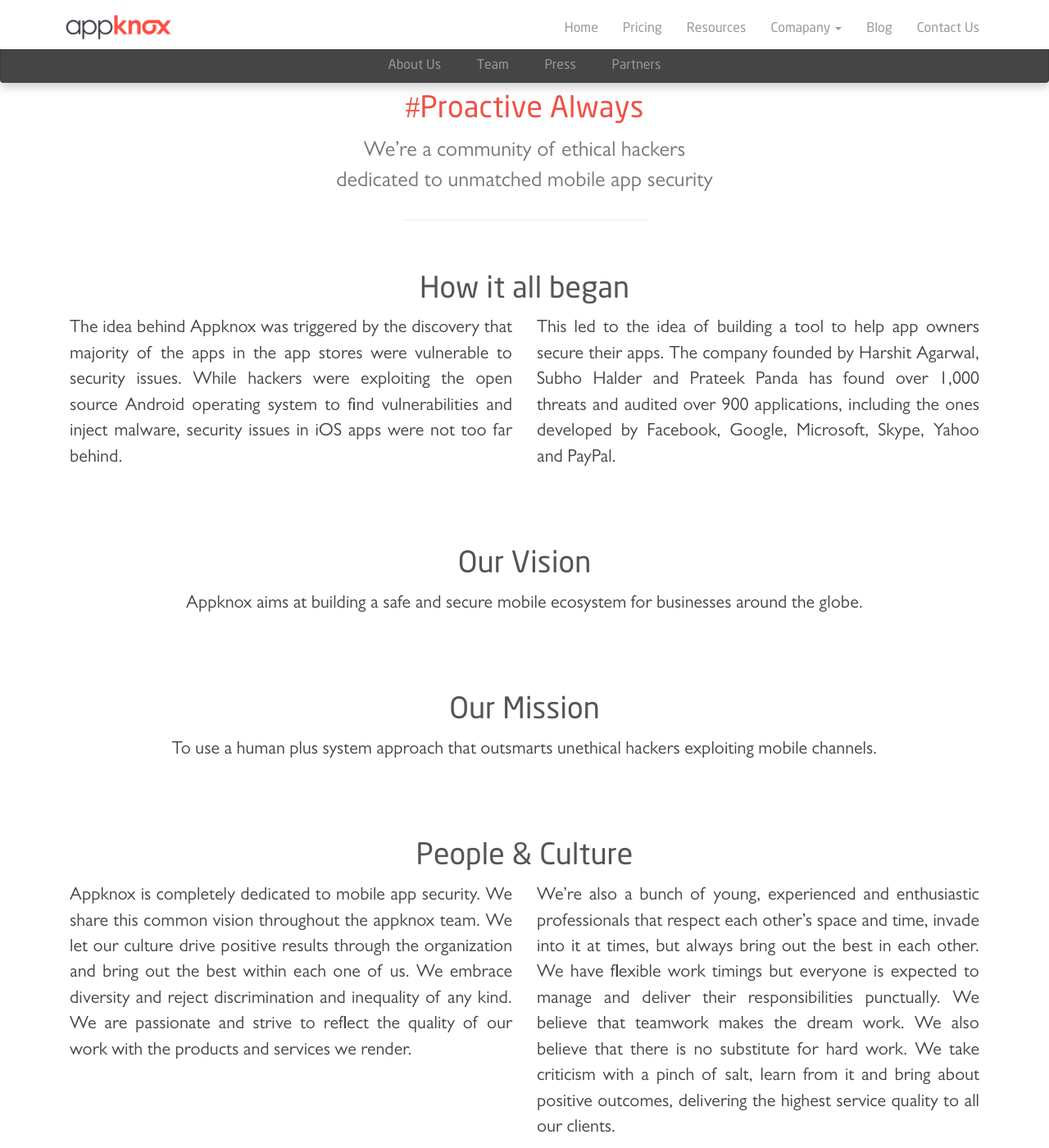
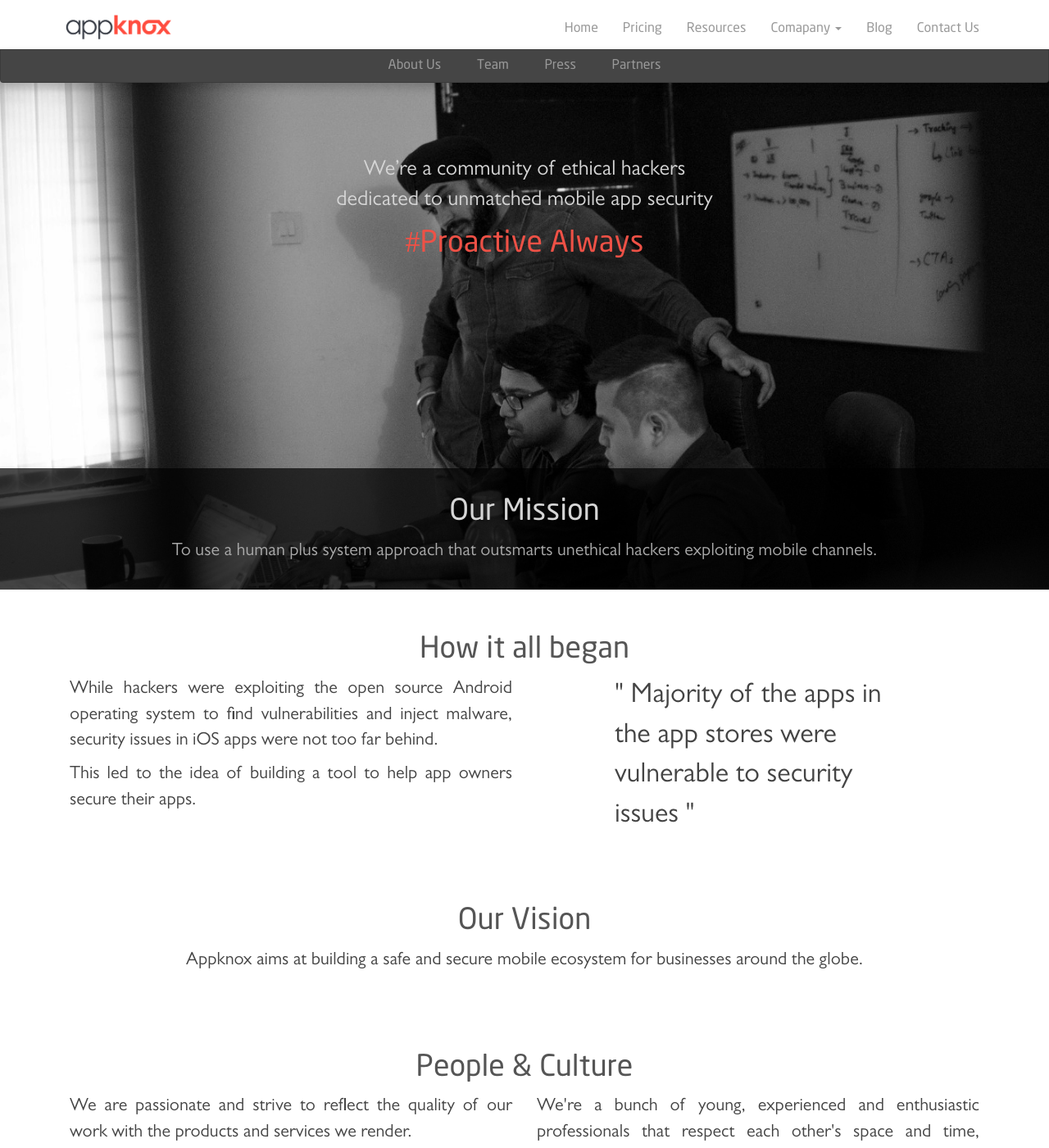
Before and after one commit to appknox/website, a Jekyll site: the page built from company.html, in a window 1280 px wide and 1400 px high. Shown: the whole window at 82% size. Built offline with Jekyll 4.4.1, drawn with Linux system fonts in a browser that asks for light colours; nearby versions of some CDN libraries; some of the changed text lies outside the part shown.

Commit message:
company page revamp

```diff
--- a/_includes/footer.html
+++ b/_includes/footer.html
@@ -84,7 +84,7 @@
       </fieldset>
       <fieldset class="form-group col-md-6 col-sm-6">
         <div id="email-cu-error" class="cu-form-eorror red"></div>
-        <input type="email" class="form-control" name="email" placeholder="Email">
+        <input type="email" class="form-control" name="email" placeholder="Work Email">
       </fieldset>
       <fieldset class="form-group col-md-6 col-sm-6">
         <div id="company-cu-error" class="cu-form-eorror red"></div>
@@ -113,19 +113,7 @@
         </li>
         <li class="col-md-4 col-sm-6" id="talk-to-us-input-li" data-selected="no">
           <div class="ak-cb-depth"><div class="ak-cb-depth-inner"></div></div>
-          <div class="ak-cb-title">Talk to Us</div>
-        </li>
-        <li class="col-md-4 col-sm-6" id="partner-input-li" data-selected="no">
-          <div class="ak-cb-depth"><div class="ak-cb-depth-inner"></div></div>
-          <div class="ak-cb-title">Partner</div>
-        </li>
-        <li class="col-md-4 col-sm-6" id="career-input-li"  data-selected="no">
-          <div class="ak-cb-depth"><div class="ak-cb-depth-inner"></div></div>
-          <div class="ak-cb-title">Career</div>
-        </li>
-        <li class="col-md-4 col-sm-6" id="press-input-li"  data-selected="no">
-          <div class="ak-cb-depth"><div class="ak-cb-depth-inner"></div></div>
-          <div class="ak-cb-title">Press</div>
+          <div class="ak-cb-title">Enquire</div>
         </li>
       </ul>
       <fieldset class="form-group col-md-12">
--- a/company.html
+++ b/company.html
@@ -7,16 +7,23 @@
 <section id="about-us">
   <div class="container text-center" id="company-page">
     <div class="col-md-12 col-sm-12" id="company-header">
-      <p>
-          <h1 class="red">
-          #Proactive Always
-          </h1>
-      </p>
-      <p class="big-font gray-7">
+      <p class="big-font light-white">
            We’re a community of ethical hackers <br> dedicated to unmatched mobile app security
       </p>
     </div>
-    <div class="horz-split-1x"><span></span></div>
+    <p>
+        <h1 class="red">
+        #Proactive Always
+        </h1>
+    </p>
+  </div>
+  <div class="gray-a trans-black-bg" id="mission-zone">
+    <ul class="container ">
+      <li><h1 class="text-center light-white">Our Mission</h1></li>
+      <li>
+        <p class="text-center medium-font">To use a human plus system approach that outsmarts unethical hackers exploiting mobile channels.</p>
+      </li>
+    </ul>
   </div>
 </section>
 <section>
@@ -25,20 +32,18 @@
     <li>
       <div class="col-md-6 col-sm-6">
         <p class="text-justify medium-font">
-            The idea behind Appknox was triggered by the discovery that
-            majority of the apps in the app stores were vulnerable to
-            security issues. While hackers were exploiting the open source
+            While hackers were exploiting the open source
              Android operating system to find vulnerabilities and
             inject malware, security issues in iOS apps were not too far behind.
         </p>
-      </div>
-      <div class="col-md-6 col-sm-6">
         <p class="text-justify medium-font">
           This led to the idea of building a tool to help
           app owners secure their apps.
-          The company founded by Harshit Agarwal, Subho Halder and
-           Prateek Panda has found over 1,000 threats and audited over 900
-          applications, including the ones developed by Facebook, Google, Microsoft, Skype, Yahoo and PayPal.
+        </p>
+      </div>
+      <div class="col-md-6 col-sm-6">
+        <p class="text-justify xl-font small-para">
+          " Majority of the apps in the app stores were vulnerable to security issues "
         </p>
       </div>
     </li>
@@ -53,35 +58,26 @@
     </li>
   </ul>
 </section>
-
-<section>
-  <ul class="container ak-container">
-    <li><h1 class="text-center gray-5">Our Mission</h1></li>
-    <li>
-      <p class="text-center medium-font">To use a human plus system approach that outsmarts unethical hackers exploiting mobile channels.</p>
-    </li>
-  </ul>
-</section>
-
 <section>
   <ul class="container ak-container">
     <li><h1 class="text-center gray-5">People & Culture</h1></li>
     <li>
       <div class="col-md-6 col-sm-6 ">
         <p class="text-justify medium-font">
-          Appknox is completely dedicated to mobile app security. We share this common vision throughout the
-           appknox team. We let our culture drive positive results through the organization and bring out the
-           best within each one of us. We embrace diversity and reject discrimination and inequality of any kind.
-            We are passionate and strive to reflect the quality of our work with the products and services we render.
+          We are passionate and strive to reflect the quality of our work with the products and services we render.
+        </p>
+        <p class="xl-font">
+          " We believe that teamwork makes the dream work. "
         </p>
       </div>
       <div class="col-md-6 col-sm-6">
         <p class="text-justify medium-font">
-          We’re also a bunch of young, experienced and enthusiastic professionals that respect each other’s space and time,
-          invade into it at times, but always bring out the best in each other. We have flexible work timings but everyone
-          is expected to manage and deliver their responsibilities punctually. We believe that teamwork makes the dream work.
-          We also believe that there is no substitute for hard work. We take criticism with a pinch of salt, learn from
-          it and bring about positive outcomes, delivering the highest service quality to all our clients.
+          We're a bunch of young, experienced and enthusiastic professionals that respect each other's space and time, invavde into
+          it at times, but always bring out the best in each other. We follow a flexible routine and everyone is expected to manage and
+          deliver their repsponsibilities puctually. We also believe that there is no substitute for hard work.
+        </p>
+        <p class="text-justify medium-font">
+          Besides war room conversations and constructive criticism, we accept all kinds of food and outings!
         </p>
       </div>
     </li>
@@ -95,8 +91,8 @@
   <ul class="container ak-container">
     <li><h1 class="text-center gray-5">Team</h1></li>
     <li class="midsize-container">
-      <p class="text-center medium-font">We are a team of young individuals passionate about technology and security. Our mission is to make
-        the mobile ecosystem safe and secure for everyone. Write to us if you want to be part of this journey.
+      <p class="text-center medium-font">We have a team of young, experienced, enthusiastic and intelligent anti-hacking professionals
+        dedicated to keep our clients secure.
       </p>
     </li>
     <li id="team-members-zone" class="text-center">
@@ -160,6 +156,15 @@
         {% endfor %}
       </ul>
     </li>
+    <li>
+      <br>
+      <br>
+      <p class="text-center">
+        Write to us if you want to be the part of this journey.
+      </p>
+      <p class="text-center">
+        <a href="mailto://team@appknox.com">team@appknox.com</a>
+      </p>
   </ul>
 </section>
 
@@ -240,4 +245,5 @@
       <p class="text-center gray-8">Write to us at  <a href="mailto://patner@appknox.comm">patner@appknox.com</a></p>
     </li>
   </ul>
+
 </section>
--- a/css/main.css
+++ b/css/main.css
@@ -35,6 +35,14 @@
 .medium-font{font-size:1.1em}
 .big-font{font-size:1.3em}
 .large-font{font-size:1.5em;}
+.xl-font{font-size:1.7em;}
+
+.small-para{
+  width:90%;
+  max-width:350px;
+  margin:0 auto;
+  text-align:left;
+}
 
 .midsize-container{
   width:95%;
@@ -55,7 +63,7 @@
 	font-size:19px;
 }
 
-#first-container,#about-us{padding-top:90px}
+#first-container{padding-top:90px}
 
 .no-border{border:none !important;}
 
@@ -118,6 +126,9 @@
 .gray-9{color:#999}
 .gray-a{color:#aaa}
 
+.white{color:#fff;}
+.light-white{color:#d5d5d5}
+
 .underline{text-decoration:underline}
 .bottom-border{border-bottom:1px solid #aaa;padding-bottom:3px;display:inline-block}
 
@@ -134,8 +145,16 @@
 	background: #f6f6f6;
 }
 
+.ak-black-bg{
+	background: #000;
+}
+
 .ak-white-bg{
 	background: #fff;
+}
+
+.trans-black-bg{
+  background:rgba(0,0,0,0.7);
 }
 
 .horz-split-1x,.horz-split-dark-1x{
@@ -739,6 +758,30 @@
 /* RESOURCES PAGE */
 
 /* COMPANY PAGE */
+
+
+#about-us{
+ background: url('../img/team_working.jpg') no-repeat center center fixed;
+  -webkit-background-size: cover;
+  -moz-background-size: cover;
+  -o-background-size: cover;
+  background-size: cover;
+}
+
+#company-page{
+  margin-top: 70px;
+  margin-bottom: 240px;
+}
+
+#company-header{
+  margin-top:120px;
+}
+
+#mission-zone{
+  padding-top:10px;
+  padding-bottom:20px;
+}
+
 .member-data-zone{
   text-align:center;
   margin-top:45px;
--- a/js/main.js
+++ b/js/main.js
@@ -563,8 +563,9 @@
 		var subMenuTop = $("#company-dropdown").css("top");
 		var subMenuHeight = $("#company-dropdown").outerHeight();
 		var downEnd = parseInt(subMenuTop) + subMenuHeight;
+		var companyPage = $("#company-page");
 
-		if(mouseY >= (downEnd + 100)){
+		if(companyPage.length == 0 && mouseY >= (downEnd + 100)){
 			$("#company-dropdown").removeClass("block");
 		}
  }catch(e){console.log(e.message)}
```
Also changed, not shown: img/75faster.svg, img/asset-07.svg, img/team_working - Copy.jpg (added), img/team_working.jpg (added), 1 other file.
